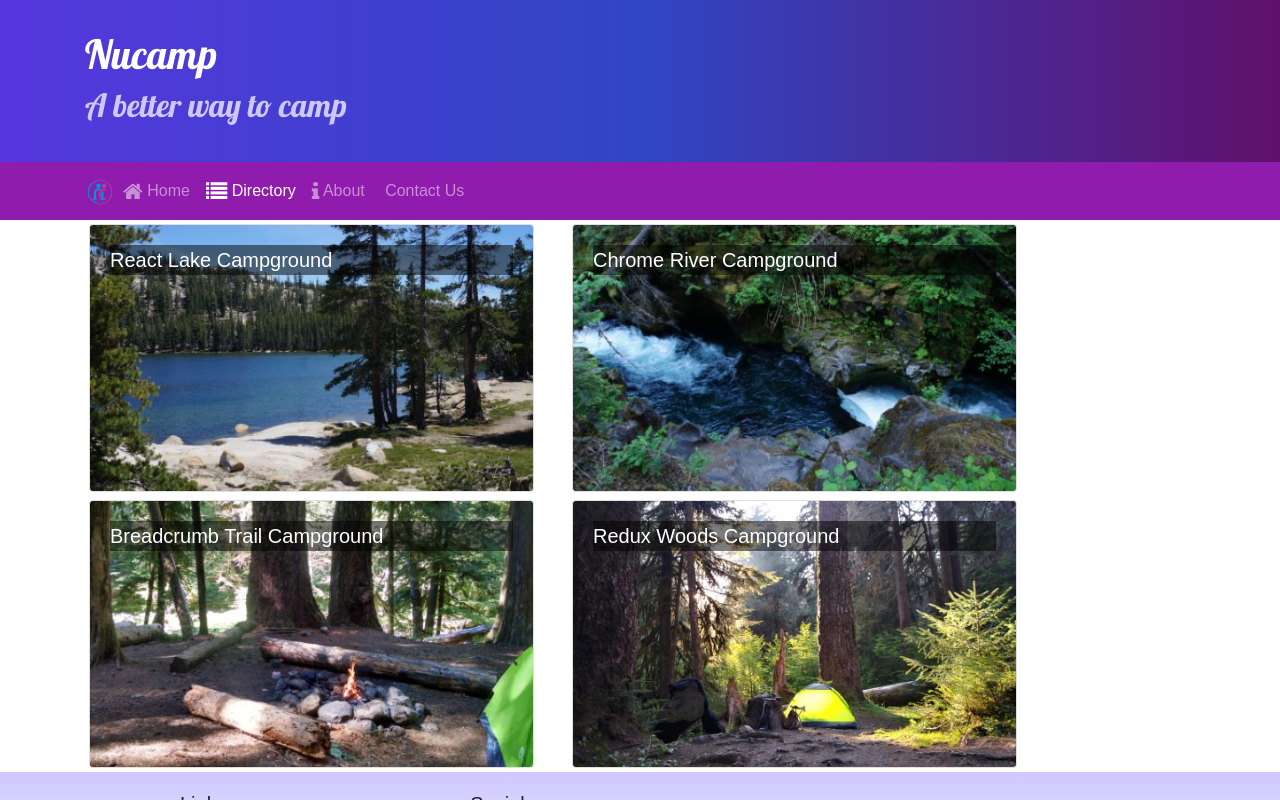
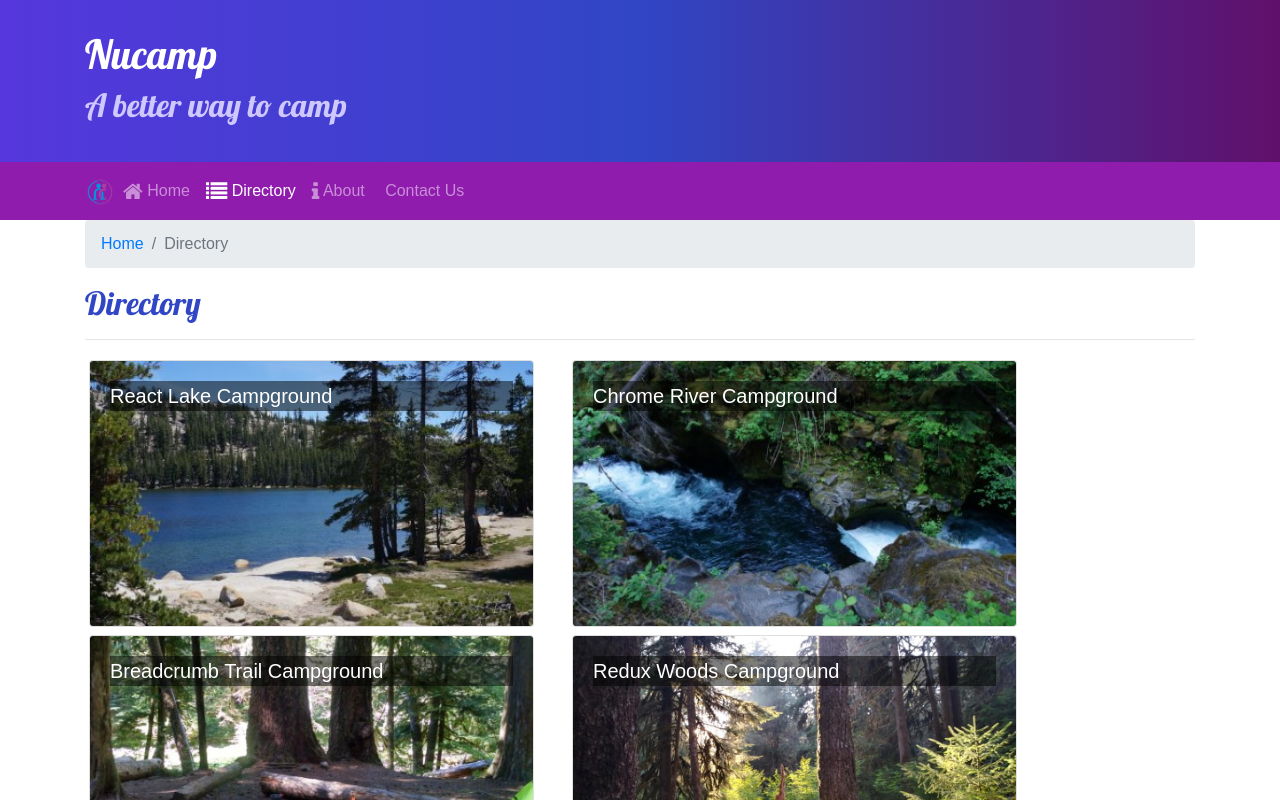
Before and after one commit to ricky-antonio/react-nucampsite, a React (Create React App) app: page /directory in a window 1280 px wide. Shown: the top 800 px of the page. Built offline with nearby package versions, Linux system fonts and the light colour scheme.

Commit message:
Add Breadcrumbs

```diff
--- a/src/components/CampsiteInfoComponent.js
+++ b/src/components/CampsiteInfoComponent.js
@@ -1,5 +1,6 @@
 import React from 'react';
-import { Card, CardImg, CardText, CardBody, CardTitle } from 'reactstrap';
+import { Card, CardImg, CardText, CardBody, Breadcrumb, BreadcrumbItem } from 'reactstrap';
+import { Link } from 'react-router-dom';
 
 
 
@@ -9,7 +10,6 @@
             <Card>
                 <CardImg top src={campsite.image} alt={campsite.name} />
                 <CardBody>
-                    <CardTitle>{campsite.name}</CardTitle>
                     <CardText>{campsite.description}</CardText>
                 </CardBody>
             </Card>
@@ -46,6 +46,17 @@
         return (
             <div className="container">
                 <div className="row">
+                    <div className="col">
+                        <Breadcrumb>
+                            <BreadcrumbItem><Link to="/home">Home</Link></BreadcrumbItem>
+                            <BreadcrumbItem><Link to="/directory">Directory</Link></BreadcrumbItem>
+                            <BreadcrumbItem active>{campsite.name}</BreadcrumbItem>
+                        </Breadcrumb>
+                        <h2>{campsite.name}</h2>
+                        <hr />
+                    </div>
+                </div>
+                <div className="row">
                     <RenderCampsite campsite={campsite} />
                     <RenderComments comments={comments} />
                 </div>
--- a/src/components/ContactComponent.js
+++ b/src/components/ContactComponent.js
@@ -1,10 +1,17 @@
 import React from 'react';
+import { Breadcrumb, BreadcrumbItem } from 'reactstrap';
+import { Link } from 'react-router-dom';
+
 
 function Contact(props) {
     return (
         <div className="container">
             <div className="row">
                 <div className="col">
+                    <Breadcrumb>
+                        <BreadcrumbItem><Link to="/home">Home</Link></BreadcrumbItem>
+                        <BreadcrumbItem active>Contact Us</BreadcrumbItem>
+                    </Breadcrumb>
                     <h2>Contact Us</h2>
                     <hr />
                 </div>
--- a/src/components/DirectoryComponent.js
+++ b/src/components/DirectoryComponent.js
@@ -1,5 +1,5 @@
 import React from 'react';
-import { Card, CardImg, CardImgOverlay, CardTitle } from 'reactstrap';
+import { Card, CardImg, CardImgOverlay, CardTitle, Breadcrumb, BreadcrumbItem } from 'reactstrap';
 import { Link } from 'react-router-dom';
 
 function RenderDirectoryItem({ campsite }) {
@@ -28,9 +28,19 @@
     return (
         <div className="container">
             <div className="row">
+                <div className="col">
+                    <Breadcrumb>
+                        <BreadcrumbItem><Link to="/home">Home</Link></BreadcrumbItem>
+                        <BreadcrumbItem active>Directory</BreadcrumbItem>
+                    </Breadcrumb>
+                    <h2>Directory</h2>
+                    <hr/>
+
+                </div>
+            </div>
+            <div className="row">
                 {directory}
             </div>
-
         </div>
     );
 }
```
